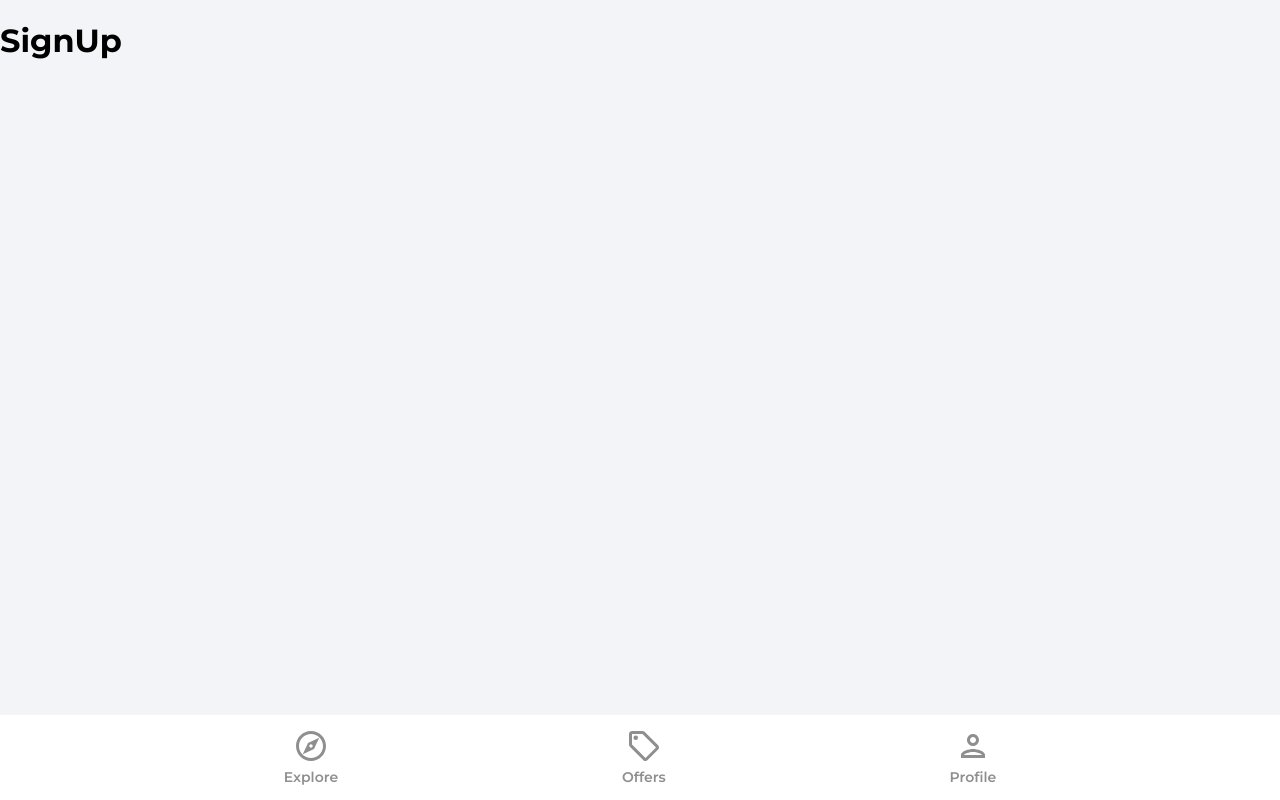
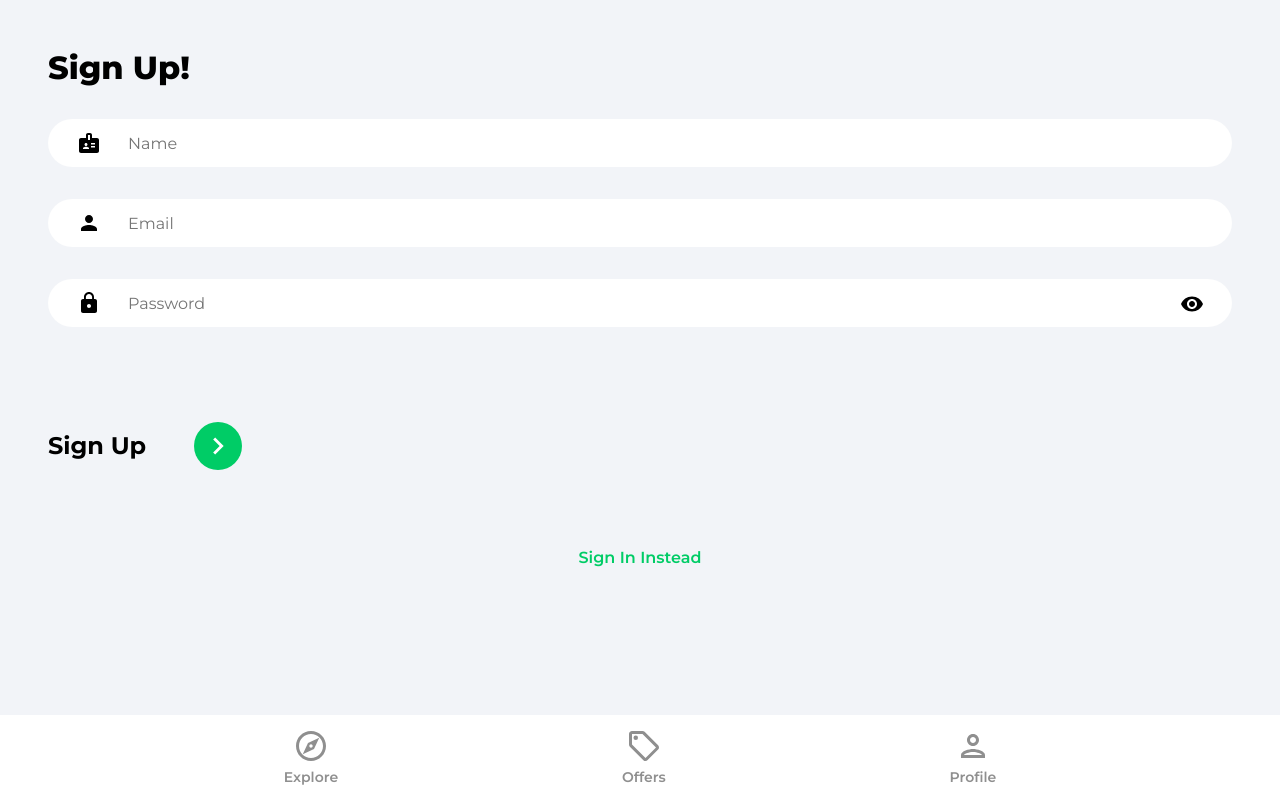
Before and after one commit to NicholasLoren/market-place, a React (Create React App) app: page /sign-up in a window 1280 px wide. Built offline with nearby package versions, Linux system fonts and the light colour scheme.

Commit message:
Sign Up form created

```diff
--- a/src/pages/SignUp.jsx
+++ b/src/pages/SignUp.jsx
@@ -1,5 +1,92 @@
+import { useState } from 'react'
+import { Link, useNavigate } from 'react-router-dom'
+import { ReactComponent as ArrowRightIcon } from '../assets/svg/keyboardArrowRightIcon.svg'
+import visibilityIcon from '../assets/svg/visibilityIcon.svg'
+
 const SignUp = () => {
-  return <h1>SignUp</h1>
+  const [showPassword, setShowPassword] = useState(false)
+  const [formData, setFormData] = useState({
+    name: '',
+    email: '',
+    password: '',
+  })
+
+  const onChange = (e) => {
+    const { id, value } = e.target
+
+    setFormData({
+      ...formData,
+      [id]: value,
+    })
+  }
+
+  //Initialise use navigate
+  const navigate = useNavigate()
+
+  const { name, email, password } = formData
+  return (
+    <>
+      <div className="pageContainer">
+        <header>
+          <p className="pageHeader">Sign Up!</p>
+        </header>
+        <main>
+          <form>
+            <input
+              type="text"
+              name="name"
+              id="name"
+              className="nameInput"
+              placeholder="Name"
+              value={name}
+              onChange={onChange}
+            />
+            <input
+              type="email"
+              name="email"
+              id="email"
+              className="emailInput"
+              placeholder="Email"
+              value={email}
+              onChange={onChange}
+            />
+            <div className="passwordInputDiv">
+              <input
+                type={showPassword ? 'text' : 'password'}
+                name="password"
+                id="password"
+                className="passwordInput"
+                placeholder="Password"
+                value={password}
+                onChange={onChange}
+              />
+              <img
+                src={visibilityIcon}
+                alt="Show Password"
+                className="showPassword"
+                onClick={() => setShowPassword((prevState) => !prevState)}
+              />
+            </div>
+
+            {/* <Link to="/forgot-password" className="forgotPasswordLink">
+              forgot password
+            </Link> */}
+
+            <div className="signUpBar">
+              <p className="signUpText">Sign Up</p>
+              <button className="signUpButton">
+                <ArrowRightIcon fill="#fff" width="34px" height="34px" />
+              </button>
+            </div>
+          </form>
+          {/* Google Oauth */}
+          <Link to="/sign-in" className="registerLink">
+            Sign In Instead
+          </Link>
+        </main>
+      </div>
+    </>
+  )
 }
 
 export default SignUp
```
